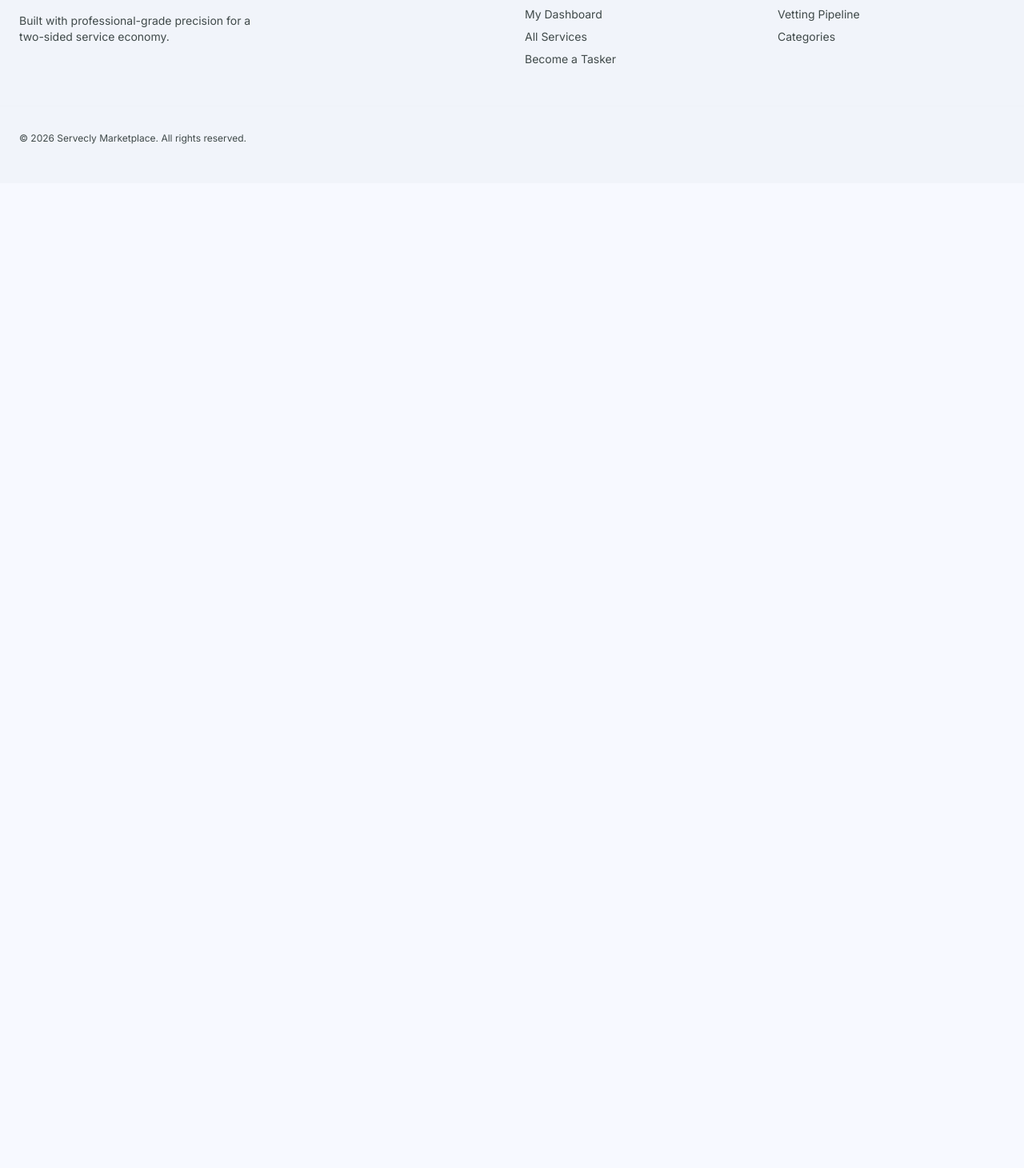
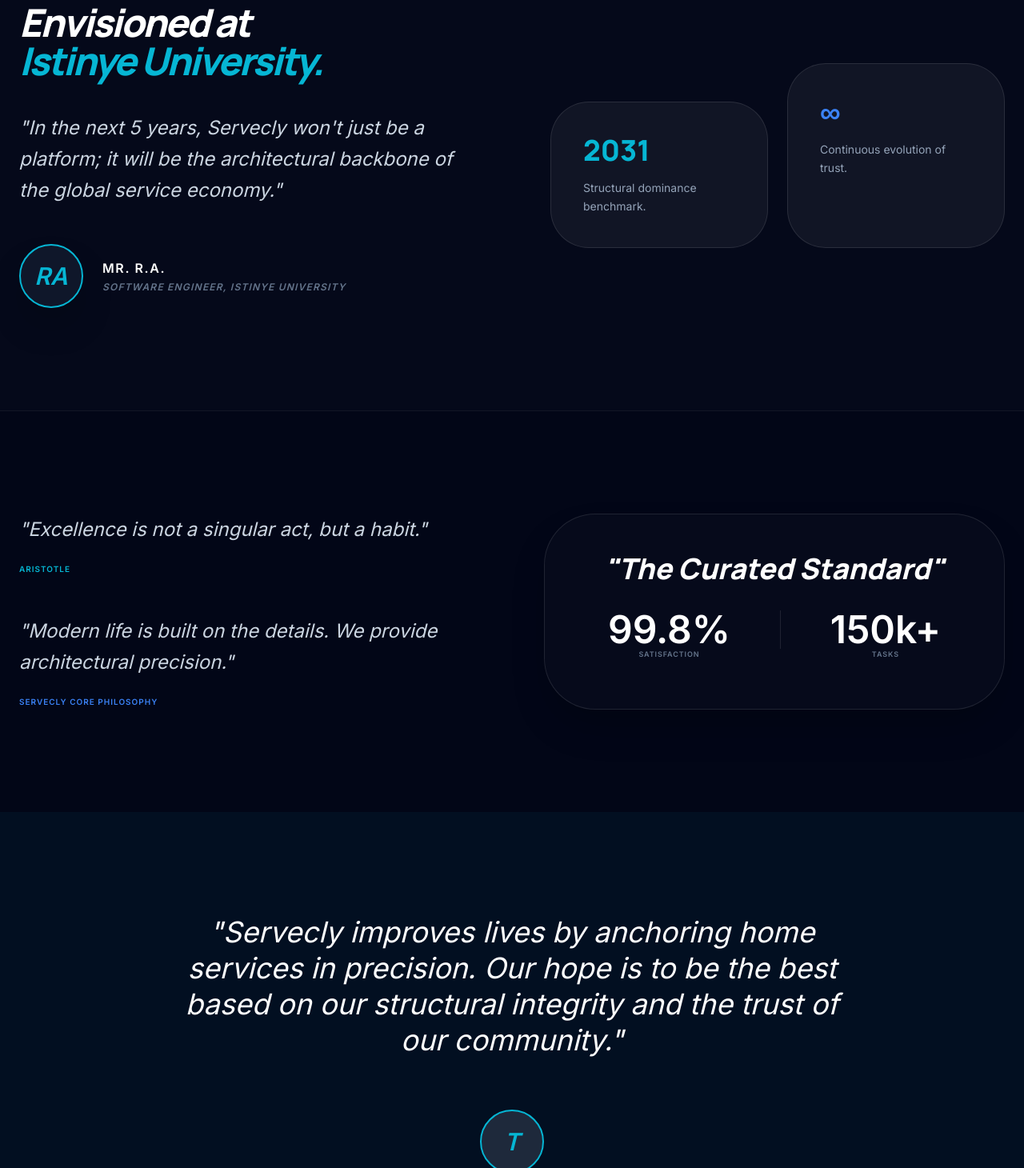
Before and after one commit to PgTobby-07/Servecly-Marektplace, a React (Vite) app: page / in a window 1280 px wide. Shown: the part 1340-2800 px from the top of the page at 80% size. Before the commit the page ends 1569 px from the top, so only its background shows below. Built offline with nearby package versions, Linux system fonts and the light colour scheme.

Commit message:
Refactor Home.jsx for improved structure and clarity

```diff
--- a/src/pages/Home.jsx
+++ b/src/pages/Home.jsx
@@ -12,6 +12,7 @@ const Home = () => {
     if (savedUser) setUser(JSON.parse(savedUser));
   }, []);
 
+  // 1. THE EXCLUSIVE ACCESS NODE LOGIC
   const getAccessStatus = () => {
     if (!user) {
       return {
@@ -64,96 +65,74 @@ const Home = () => {
 
   const categories = [
     { id: 1, name: "Beds", icon: "🛏️", count: "2.5k+", color: "from-blue-600 to-cyan-400" },
-    { id: 2, name: "Deep Cleaning", icon: "✨", count: "3k+", color: "from-emerald-500 to-teal-400" },
-    { id: 3, name: "Desks", icon: "💻", count: "3k+", color: "from-purple-600 to-indigo-400" },
+    { id: 5, name: "Deep Cleaning", icon: "✨", count: "3k+", color: "from-emerald-500 to-teal-400" },
+    { id: 2, name: "Desks", icon: "💻", count: "3k+", color: "from-purple-600 to-indigo-400" },
     { id: 4, name: "Shelving", icon: "🛠️", count: "1.2k+", color: "from-orange-500 to-amber-400" },
-    { id: 5, name: "TV Mounting", icon: "🖼️", count: "800+", color: "from-rose-500 to-pink-400" },
+    { id: 3, name: "TV Mounting", icon: "🖼️", count: "800+", color: "from-rose-500 to-pink-400" },
   ];
 
   return (
     <div className="bg-[#020617] text-slate-200 min-h-screen selection:bg-cyan-500 overflow-x-hidden">
 
+      {/* 1. TOP NAV / ACCESS NODE */}
       <header className="relative z-30 pt-8 px-6 max-w-7xl mx-auto flex flex-col md:flex-row justify-between items-center gap-6">
-
         <Link to={!user ? "/login" : "/dashboard"} className="flex items-center gap-4 bg-white/5 backdrop-blur-3xl border border-white/10 p-4 rounded-2xl shadow-2xl group hover:border-cyan-500/50 transition-all duration-500">
-          <div className={`h-12 w-12 bg-gradient-to-tr ${status.color} rounded-xl flex items-center justify-center font-black text-white shadow-lg group-hover:scale-110 group-hover:rotate-3 transition-all duration-300`}>
+          <div className={`h-12 w-12 bg-gradient-to-tr ${status.color} rounded-xl flex items-center justify-center font-black text-white shadow-lg group-hover:scale-110 transition-all duration-300`}>
             {status.initial}
           </div>
           <div className="pr-4">
             <div className="flex items-center gap-2 mb-1">
-              <span className="block text-[8px] uppercase tracking-[0.4em] font-black text-cyan-500/80">
-                {status.label}
-              </span>
+              <span className="block text-[8px] uppercase tracking-[0.4em] font-black text-cyan-500/80">{status.label}</span>
               <div className="h-1 w-1 rounded-full bg-cyan-400 animate-pulse" />
             </div>
-            <span className="block text-sm font-bold text-white leading-tight group-hover:text-cyan-400 transition-colors">
-              {status.message}
-            </span>
-            <span className="block text-[7px] font-black text-slate-600 tracking-[0.2em] mt-1 uppercase">
-              {status.subtext}
-            </span>
+            <span className="block text-sm font-bold text-white leading-tight group-hover:text-cyan-400 transition-colors">{status.message}</span>
+            <span className="block text-[7px] font-black text-slate-600 tracking-[0.2em] mt-1 uppercase">{status.subtext}</span>
           </div>
         </Link>
 
         <div className="flex items-center gap-4">
           {!user && (
-            <Link to="/signup" className="text-[10px] font-black uppercase tracking-widest text-slate-400 hover:text-white border-b border-transparent hover:border-cyan-500 py-1 transition-all">
-              Initialize Account
-            </Link>
+            <Link to="/signup" className="text-[10px] font-black uppercase tracking-widest text-slate-400 hover:text-white py-1 transition-all">Initialize Account</Link>
           )}
-
-          {/* RESTORED ADMIN COMMANDS */}
           {user?.role === 'admin' && (
             <div className="flex gap-3">
-              <Link to="/admin/taxonomy" className="bg-cyan-500 text-white px-6 py-3.5 rounded-xl font-black text-[10px] uppercase tracking-widest hover:shadow-[0_0_20px_rgba(6,182,212,0.4)] transition-all">
-                Manage Taxonomy
-              </Link>
-              <Link to="/admin/vetting" className="bg-white/10 text-white border border-white/20 px-6 py-3.5 rounded-xl font-black text-[10px] uppercase tracking-widest hover:bg-white/20 transition-all">
-                Vetting Pipeline
-              </Link>
+              <Link to="/admin/taxonomy" className="bg-cyan-500 text-white px-6 py-3.5 rounded-xl font-black text-[10px] uppercase tracking-widest hover:shadow-[0_0_20px_rgba(6,182,212,0.4)] transition-all">Manage Taxonomy</Link>
+              <Link to="/admin/vetting" className="bg-white/10 text-white border border-white/20 px-6 py-3.5 rounded-xl font-black text-[10px] uppercase tracking-widest hover:bg-white/20 transition-all">Vetting Pipeline</Link>
             </div>
           )}
         </div>
       </header>
 
+      {/* 2. HERO & SEARCH */}
       <section className="relative z-10 pt-12 pb-16">
         <div className="max-w-7xl mx-auto px-6 grid lg:grid-cols-2 gap-12 items-center">
           <div className="text-center lg:text-left">
             <h1 className="text-7xl md:text-8xl font-black mb-6 tracking-tighter leading-[0.85] text-white">
               Expert help, <br />
-              <span className="text-transparent bg-clip-text bg-gradient-to-r from-cyan-400 to-blue-600">
-                curated precision.
-              </span>
+              <span className="text-transparent bg-clip-text bg-gradient-to-r from-cyan-400 to-blue-600">curated precision.</span>
             </h1>
-
             <form onSubmit={handleSearch} className="relative group max-w-2xl mx-auto lg:mx-0 mt-10">
               <div className="relative flex items-center bg-white/[0.04] backdrop-blur-3xl border border-white/10 p-2 rounded-[2.5rem] shadow-2xl focus-within:border-cyan-500/50 transition-all">
-                <input
-                  type="text"
-                  value={searchQuery}
-                  onChange={(e) => setSearchQuery(e.target.value)}
-                  placeholder="Locate vetted expertise..."
-                  className="flex-grow bg-transparent px-8 py-5 text-lg outline-none text-white placeholder:text-slate-700 font-medium"
-                />
-                <button type="submit" className="bg-cyan-500 text-white p-5 rounded-full hover:scale-110 hover:shadow-[0_0_20px_rgba(6,182,212,0.5)] transition-all">
+                <input type="text" value={searchQuery} onChange={(e) => setSearchQuery(e.target.value)} placeholder="Locate vetted expertise..." className="flex-grow bg-transparent px-8 py-5 text-lg outline-none text-white placeholder:text-slate-700 font-medium" />
+                <button type="submit" className="bg-cyan-500 text-white p-5 rounded-full hover:scale-110 transition-all">
                   <svg className="w-7 h-7" fill="none" stroke="currentColor" viewBox="0 0 24 24"><path strokeLinecap="round" strokeLinejoin="round" strokeWidth="4" d="M21 21l-6-6m2-5a7 7 0 11-14 0 7 7 0 0114 0z" /></svg>
                 </button>
               </div>
             </form>
           </div>
-          <div className="hidden lg:block relative group">
-            <div className="absolute inset-0 bg-cyan-500/20 blur-[100px] group-hover:bg-cyan-500/30 transition-all" />
-            <img src={fdxImage} className="relative w-full h-[450px] object-cover rounded-[80px_30px] shadow-2xl border border-white/10" alt="Servecly Hero" />
+          <div className="hidden lg:block">
+            <img src={fdxImage} className="w-full h-[450px] object-cover rounded-[80px_30px] shadow-2xl border border-white/10" alt="Hero" />
           </div>
         </div>
       </section>
 
+      {/* 3. THE ESSENTIAL FIVE */}
       <section className="py-20 relative z-20">
         <div className="max-w-7xl mx-auto px-6">
           <h2 className="text-4xl font-black text-white tracking-tighter mb-12 italic uppercase">The Essential Five</h2>
           <div className="grid grid-cols-2 md:grid-cols-5 gap-6">
             {categories.map((cat) => (
-              <Link key={cat.id} to={`/services?categoryId=${cat.id}`} className="group bg-white/5 border border-white/10 p-10 rounded-[3rem] hover:bg-white/[0.08] hover:-translate-y-2 transition-all duration-300">
+              <Link key={cat.id} to={`/services?categoryId=${cat.id}`} className="group bg-white/5 border border-white/10 p-10 rounded-[3rem] hover:bg-white/[0.08] transition-all duration-300">
                 <div className="text-5xl mb-8 group-hover:scale-110 transition-transform">{cat.icon}</div>
                 <h3 className="text-xl font-black text-white mb-3 group-hover:text-cyan-400">{cat.name}</h3>
                 <span className="text-[10px] font-black text-cyan-500 uppercase tracking-widest">{cat.count} EXPERTS</span>
@@ -162,6 +141,71 @@ const Home = () => {
           </div>
         </div>
       </section>
+
+      {/* 4. THE ENGINEER'S VISION: Mr. R.A. */}
+      <section className="py-32 bg-white/[0.01] border-y border-white/5">
+        <div className="max-w-7xl mx-auto px-6 grid lg:grid-cols-2 gap-24 items-center">
+          <div>
+            <h2 className="text-5xl font-black text-white mb-10 tracking-tighter italic">Envisioned at <br /><span className="text-cyan-500">Istinye University.</span></h2>
+            <p className="text-2xl text-slate-300 font-light italic leading-relaxed mb-12">"In the next 5 years, Servecly won't just be a platform; it will be the architectural backbone of the global service economy."</p>
+            <div className="flex items-center gap-6">
+              <div className="h-20 w-20 bg-slate-900 rounded-full border-2 border-cyan-500 flex items-center justify-center font-black text-3xl text-cyan-500 italic shadow-2xl">RA</div>
+              <div>
+                <span className="block text-white font-black uppercase tracking-widest">Mr. R.A.</span>
+                <span className="block text-slate-500 text-xs font-bold uppercase tracking-widest mt-1 italic">Software Engineer, Istinye University</span>
+              </div>
+            </div>
+          </div>
+          <div className="grid grid-cols-2 gap-6">
+            <div className="bg-white/5 p-10 rounded-[3rem] border border-white/10 mt-12">
+               <h4 className="text-cyan-500 font-black text-4xl mb-4">2031</h4>
+               <p className="text-slate-400 text-sm font-light leading-relaxed">Structural dominance benchmark.</p>
+            </div>
+            <div className="bg-white/5 p-10 rounded-[3rem] border border-white/10">
+               <h4 className="text-blue-500 font-black text-4xl mb-4">∞</h4>
+               <p className="text-slate-400 text-sm font-light leading-relaxed">Continuous evolution of trust.</p>
+            </div>
+          </div>
+        </div>
+      </section>
+
+      {/* 5. PHILOSOPHY */}
+      <section className="py-32">
+        <div className="max-w-7xl mx-auto px-6 grid lg:grid-cols-2 gap-20">
+          <div className="space-y-12">
+            <div>
+              <p className="text-2xl text-slate-300 font-light italic leading-relaxed mb-4">"Excellence is not a singular act, but a habit."</p>
+              <span className="text-cyan-500 font-black text-[10px] uppercase tracking-widest">Aristotle</span>
+            </div>
+            <div>
+              <p className="text-2xl text-slate-300 font-light italic leading-relaxed mb-4">"Modern life is built on the details. We provide architectural precision."</p>
+              <span className="text-blue-500 font-black text-[10px] uppercase tracking-widest">Servecly Core Philosophy</span>
+            </div>
+          </div>
+          <div className="bg-white/[0.02] p-12 rounded-[4rem] border border-white/10 text-center shadow-2xl">
+            <h3 className="text-4xl font-black text-white mb-8 italic">"The Curated Standard"</h3>
+            <div className="flex justify-around">
+              <div><div className="text-5xl font-black text-white">99.8%</div><div className="text-[9px] text-slate-500 uppercase font-black tracking-widest">Satisfaction</div></div>
+              <div className="w-px h-12 bg-white/10" />
+              <div><div className="text-5xl font-black text-white">150k+</div><div className="text-[9px] text-slate-500 uppercase font-black tracking-widest">Tasks</div></div>
+            </div>
+          </div>
+        </div>
+      </section>
+
+      {/* 6. CEO MESSAGE: Mr. T */}
+      <footer className="py-32 text-center bg-cyan-500/5">
+        <div className="max-w-4xl mx-auto px-6">
+          <p className="text-4xl text-white font-light italic leading-tight mb-16">
+            "Servecly improves lives by anchoring home services in precision. Our hope is to be the best based on our structural integrity and the trust of our community."
+          </p>
+          <div className="flex flex-col items-center">
+            <div className="h-20 w-20 bg-slate-800 rounded-full mb-6 border-2 border-cyan-500 flex items-center justify-center font-black text-3xl text-cyan-500 italic">T</div>
+            <span className="text-white font-black uppercase tracking-widest text-sm">Mr. T</span>
+            <span className="text-slate-500 text-[10px] font-bold uppercase mt-2">Founder & CEO, Servecly</span>
+          </div>
+        </div>
+      </footer>
     </div>
   );
 };
```
